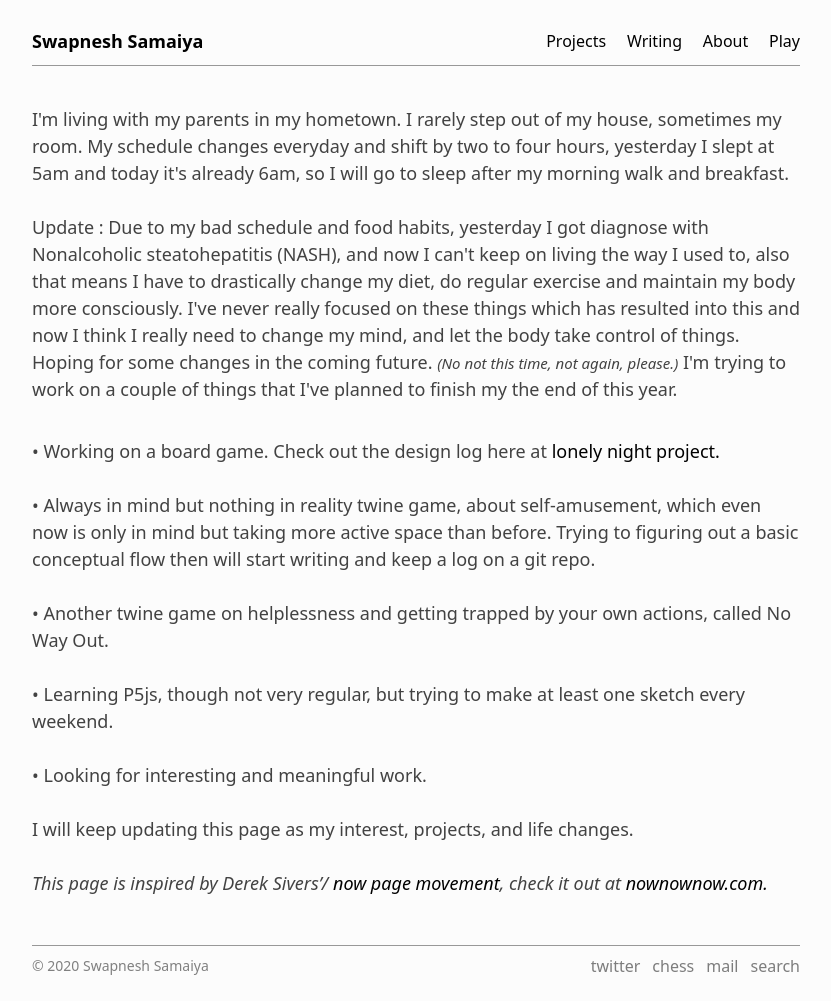
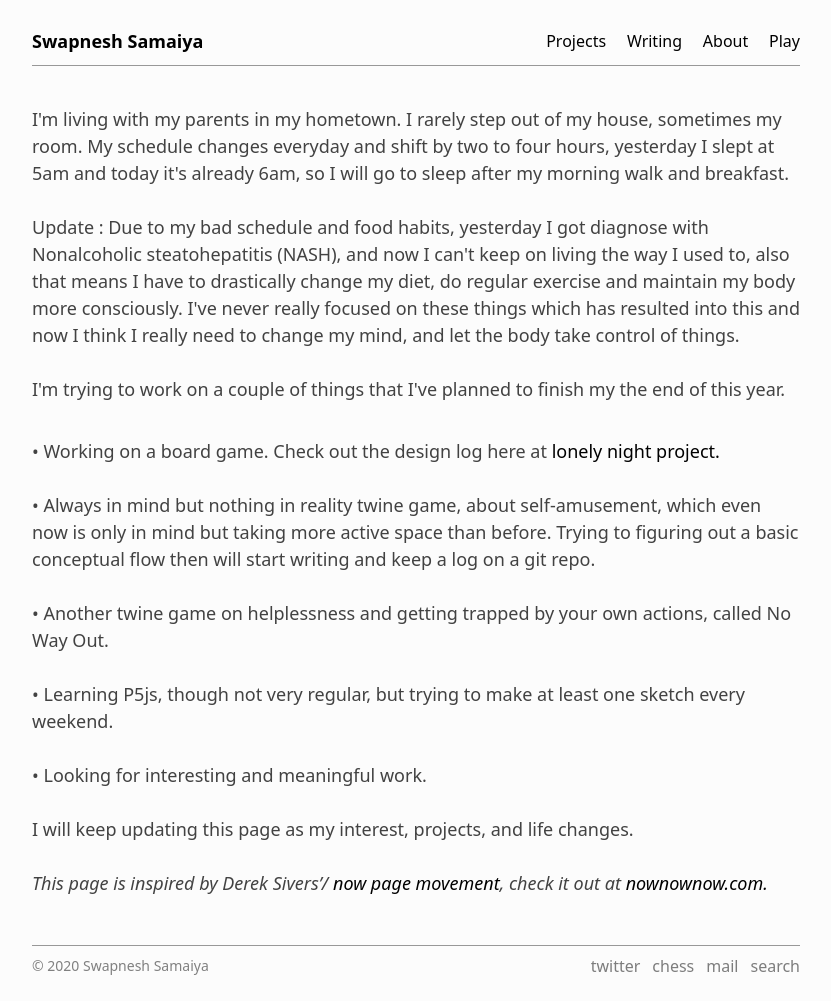
Before and after one commit to bunbutterjam/bunbutterjam.github.io, a Jekyll site: the page built from _pages/now.html, in a window 1280 px wide. Shown: the whole page, without its empty margins (224-1055 px from the left). Built offline with Jekyll 4.4.1, drawn with Linux system fonts in a browser that asks for light colours.

Commit message:
now updated

```diff
--- a/_pages/now.html
+++ b/_pages/now.html
@@ -6,7 +6,7 @@
 <p>
     I'm living with my parents in my hometown. I rarely step out of my house, sometimes my room. My schedule changes everyday and shift by two to four hours, yesterday I slept at 5am and today it's already 6am, so I will go to sleep after my morning walk and breakfast. <br><br>
 
-    Update : Due to my bad schedule and food habits, yesterday I got diagnose with Nonalcoholic steatohepatitis (NASH), and now I can't keep on living the way I used to, also that means I have to drastically change my diet, do regular exercise and maintain my body more consciously. I've never really focused on these things which has resulted into this and now I think I really need to change my mind, and let the body take control of things. Hoping for some changes in the coming future. <i style="font-size: smaller;">(No not this time, not again, please.)</i>
+    Update : Due to my bad schedule and food habits, yesterday I got diagnose with Nonalcoholic steatohepatitis (NASH), and now I can't keep on living the way I used to, also that means I have to drastically change my diet, do regular exercise and maintain my body more consciously. I've never really focused on these things which has resulted into this and now I think I really need to change my mind, and let the body take control of things. <br><br>
 
 
 I'm trying to work on a couple of things that I've planned to finish my the end of this year.<br><br>
```
